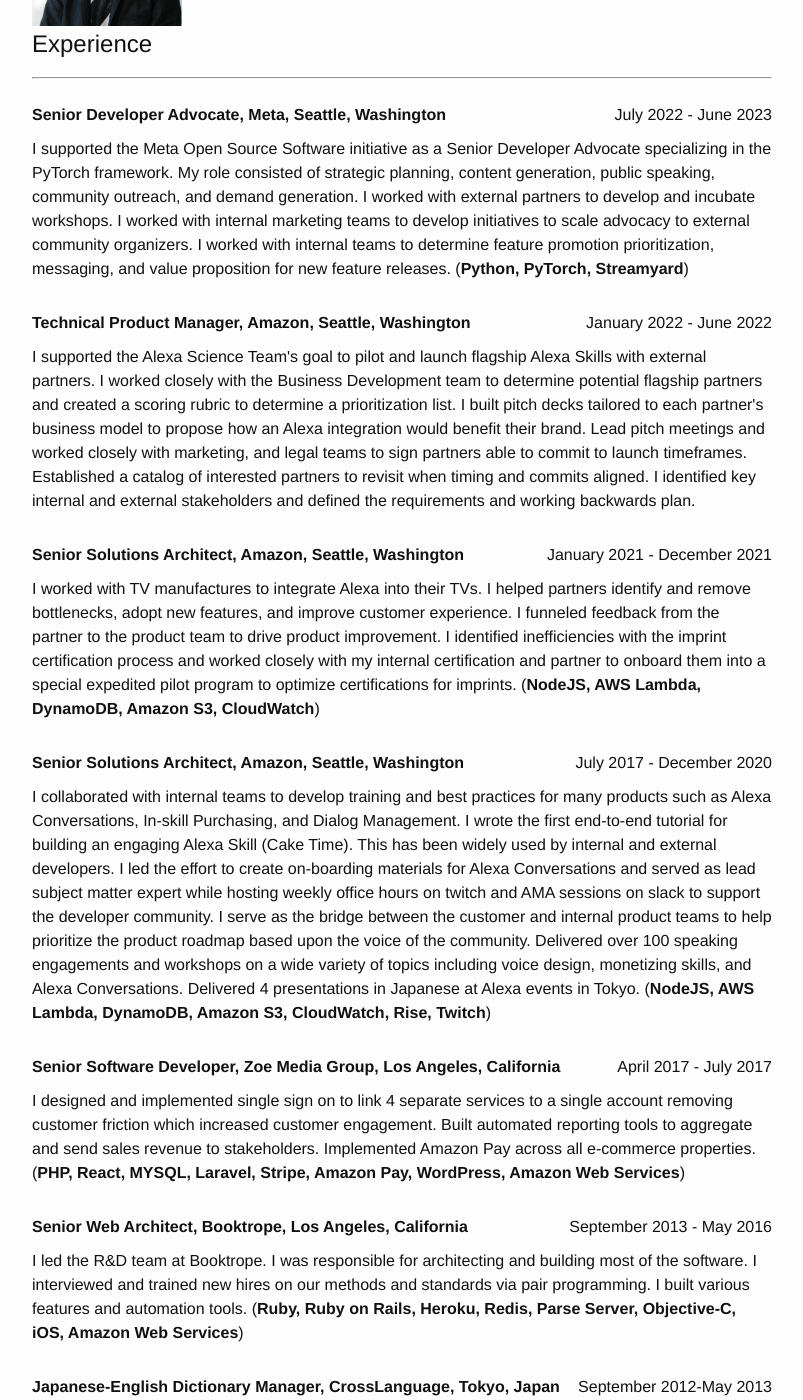
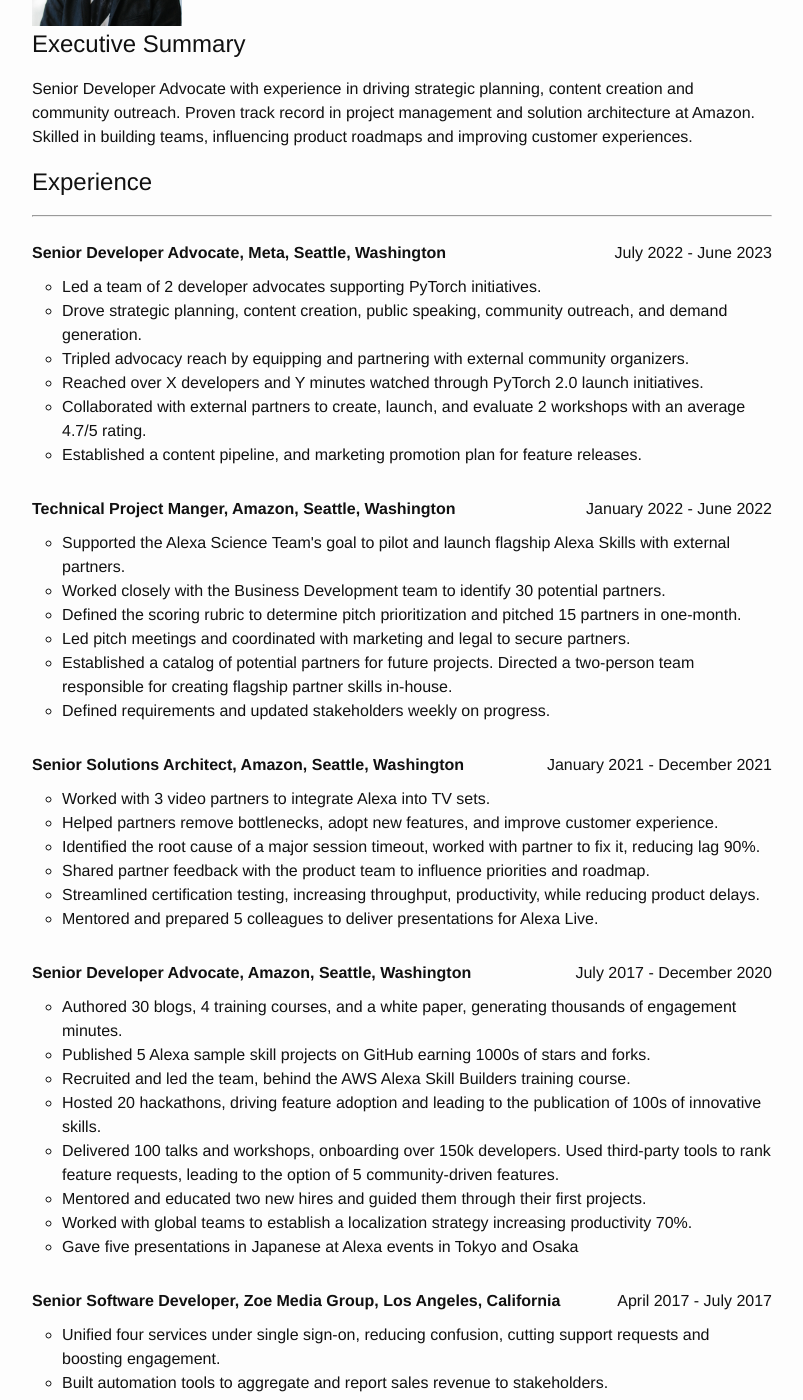
Before and after one commit to SleepyDeveloper/sleepydeveloper.github.io, a Jekyll site: the page built from resume.html, in a window 1280 px wide and 1400 px high, scrolled down 216 px. Shown: the whole window, without its empty margins (238-1041 px from the left). Built offline with Jekyll 4.4.1, drawn with Linux system fonts in a browser that asks for light colours; some of the changed text lies outside the part shown.

Commit message:
Updated work experience to bulleted list, added executive summary.

```diff
--- /dev/null
+++ b/_data/executive-summary.yml
@@ -0,0 +1 @@
+executive_summary: Senior Developer Advocate with experience in driving strategic planning, content creation and community outreach. Proven track record in project management and solution architecture at Amazon. Skilled in building teams, influencing product roadmaps and improving customer experiences.
--- a/_data/work-experience.yml
+++ b/_data/work-experience.yml
@@ -2,69 +2,117 @@
   title:  Senior Developer Advocate
   location: Seattle, Washington
   duration: July 2022 - June 2023
-  description: I supported the Meta Open Source Software initiative as a Senior Developer Advocate specializing in the PyTorch framework. My role consisted of strategic planning, content generation, public speaking, community outreach, and demand generation. I worked with external partners to develop and incubate workshops. I worked with internal marketing teams to develop initiatives to scale advocacy to external community organizers. I worked with internal teams to determine feature promotion prioritization, messaging, and value proposition for new feature releases.
-  technologies: Python, PyTorch, Streamyard
+  description:
+    - Led a team of 2 developer advocates supporting PyTorch initiatives.
+    - Drove strategic planning, content creation, public speaking, community outreach, and demand generation.
+    - Tripled advocacy reach by equipping and partnering with external community organizers.
+    - Reached over X developers and Y minutes watched through PyTorch 2.0 launch initiatives.
+    - Collaborated with external partners to create, launch, and evaluate 2 workshops with an average 4.7/5 rating.
+    - Established a content pipeline, and marketing promotion plan for feature releases.
+  technologies:
 
 - company: Amazon
-  title: Technical Product Manager
+  title: Technical Project Manger
   location: Seattle, Washington
   duration: January 2022 - June 2022
-  description: I supported the Alexa Science Team's goal to pilot and launch flagship Alexa Skills with external partners. I worked closely with the Business Development team to determine potential flagship partners and created a scoring rubric to determine a prioritization list. I built pitch decks tailored to each partner's business model to propose how an Alexa integration would benefit their brand. Lead pitch meetings and worked closely with marketing, and legal teams to sign partners able to commit to launch timeframes. Established a catalog of interested partners to revisit when timing and commits aligned. I identified key internal and external stakeholders and defined the requirements and working backwards plan.
+  description:
+    - Supported the Alexa Science Team's goal to pilot and launch flagship Alexa Skills with external partners.
+    - Worked closely with the Business Development team to identify 30 potential partners.
+    - Defined the scoring rubric to determine pitch prioritization and pitched 15 partners in one-month.
+    - Led pitch meetings and coordinated with marketing and legal to secure partners.
+    - Established a catalog of potential partners for future projects. Directed a two-person team responsible for creating flagship partner skills in-house.
+    - Defined requirements and updated stakeholders weekly on progress.
+
   technologies:
 
 - company: Amazon
   title: Senior Solutions Architect
   location: Seattle, Washington
   duration: January 2021 - December 2021
-  description: I worked with TV manufactures to integrate Alexa into their TVs. I helped partners identify and remove bottlenecks, adopt new features, and improve customer experience. I funneled feedback from the partner to the product team to drive product improvement. I identified inefficiencies with the imprint certification process and worked closely with my internal certification and partner to onboard them into a special expedited pilot program to optimize certifications for imprints.
-  technologies: NodeJS, AWS Lambda, DynamoDB, Amazon S3, CloudWatch
-
+  description:
+    - Worked with 3 video partners to integrate Alexa into TV sets.
+    - Helped partners remove bottlenecks, adopt new features, and improve customer experience.
+    - Identified the root cause of a major session timeout, worked with partner to fix it, reducing lag 90%.
+    - Shared partner feedback with the product team to influence priorities and roadmap.
+    - Streamlined certification testing, increasing throughput, productivity, while reducing product delays.
+    - Mentored and prepared 5 colleagues to deliver presentations for Alexa Live.
+  technologies:
 
 - company: Amazon
-  title: Senior Solutions Architect
+  title: Senior Developer Advocate
   location: Seattle, Washington
   duration: July 2017 - December 2020
-  description: I collaborated with internal teams to develop training and best practices for many products such as Alexa Conversations, In-skill Purchasing, and Dialog Management. I wrote the first end-to-end tutorial for building an engaging Alexa Skill (Cake Time). This has been widely used by internal and external developers. I led the effort to create on-boarding materials for Alexa Conversations and served as lead subject matter expert while hosting weekly office hours on twitch and AMA sessions on slack to support the developer community. I serve as the bridge between the customer and internal product teams to help prioritize the product roadmap based upon the voice of the community. Delivered over 100 speaking engagements and workshops on a wide variety of topics including voice design, monetizing skills, and Alexa Conversations. Delivered 4 presentations in Japanese at Alexa events in Tokyo.
-  technologies: NodeJS, AWS Lambda, DynamoDB, Amazon S3, CloudWatch, Rise, Twitch
+  description:
+    - Authored 30 blogs, 4 training courses, and a white paper, generating thousands of engagement minutes.
+    - Published 5 Alexa sample skill projects on GitHub earning 1000s of stars and forks.
+    - Recruited and led the team, behind the AWS Alexa Skill Builders training course.
+    - Hosted 20 hackathons, driving feature adoption and leading to the publication of 100s of innovative skills.
+    - Delivered 100 talks and workshops, onboarding over 150k developers. Used third-party tools to rank feature requests, leading to the option of 5 community-driven features.
+    - Mentored and educated two new hires and guided them through their first projects.
+    - Worked with global teams to establish a localization strategy increasing productivity 70%.
+    - Gave five presentations in Japanese at Alexa events in Tokyo and Osaka
+  technologies:
 
 - company: Zoe Media Group
   title: Senior Software Developer
   location: Los Angeles, California
   duration: April 2017 - July 2017
-  description: I designed and implemented single sign on to link 4 separate services to a single account removing customer friction which increased customer engagement. Built automated reporting tools to aggregate and send sales revenue to stakeholders. Implemented Amazon Pay across all e-commerce properties.
-  technologies: PHP, React, MYSQL, Laravel, Stripe, Amazon Pay, WordPress, Amazon Web Services
+  description:
+    - Unified four services under single sign-on, reducing confusion, cutting support requests and boosting engagement.
+    - Built automation tools to aggregate and report sales revenue to stakeholders.
+    - Integrated Amazon Pay across all e-commerce platforms, increasing revenue streams 3x.
+    - Fixed a subscription bug and collaborated with billing to recover revenue.
+  technologies:
 
 - company: Booktrope
   title: Senior Web Architect
   location: Los Angeles, California
   duration: September 2013 - May 2016
-  description: I led the R&D team at Booktrope. I was responsible for architecting and building most of the software. I interviewed and trained new hires on our methods and standards via pair programming.  I built various features and automation tools.
-  technologies: Ruby, Ruby on Rails, Heroku, Redis, Parse Server, Objective-C, iOS, Amazon Web Services
+  description:
+    - Led Booktrope's R&D, developing and testing 90% of the software.
+    - Interviewed and mentored new hires, and implemented pair programming for onboarding.
+    - Built a system to track book rankings, optimize cover design, marketing, and author recruitment.
+    - Developed pricing automation for eBooks, streamlining promotions and contractual pricing.
+  technologies:
 
 - company: CrossLanguage
   title: Japanese-English Dictionary Manager
   location: Tokyo, Japan
   duration: September 2012-May 2013
-  description: I was the only American Employee. All communication was in Japanese. I was responsible for the Japanese-English dictionary. I fixed broken translations and wrote many tools to assist the translation engine and dictionary teams.  I led meetings to introduce and train staff how to use the tools.
-  technologies: Ruby, Perl, C++, Bash Scripting
+  description:
+    - Communicated exclusively in Japanese as the sole American employee.
+    - Maintained an improved Japanese-English translation engine's rules.
+    - Automated translation tasks, boosting team efficiency through tool creation.
+    - Instructed colleagues on automation tools for better workflow.
+  technologies:
 
 - company: CrossLanguage
   title: Japanese-English Dictionary Intern
   location: Tokyo, Japan
   duration: June 2012-August 2013
-  description: Due to visa constraints and to prove my skills and accelerate the hiring process, I was hired as an unpaid intern. I completed the three month hiring process in one and a half months. I added over 3000 words into the Japanese-English dictionary and learned how to use their proprietary tools. I built a web spider that I was given two weeks to work on in two days.
-  technologies: Perl, Various Proprietary Tools
+  description:
+    - Hired as an unpaid intern due to visa limits, completing the hiring process in half the time.
+    - Added 3,000+ words to the Japanese-English dictionary in record time.
+    - Built a web spider in two days, a scheduled for two weeks.
+  technologies:
 
 - company: CrownPeak
   title: Senior Developer
   location: Los Angeles, CA
   duration: March 2009-August 2011
-  description: Using my knowledge of the legacy VBScript API, I led the new C# API development project. I created tools to analyze template source code to determine mission critical APIs. I broke the project into three phases - p0, p1 and p2. I bridged the gap between Engineering and Production by acting as a liaison training production how to use the new API and made improvements based on feedback. I used C# .NET's documentation tags and sandcastle to generate new API documentation that could be updated automatically as new APIs were added.
-  technologies: VBScript, C#/.NET, HTML, CSS, Javascript, Selenium
+  description:
+    - Led the new C# API development project.
+    - Created tools to analyze template code and maintain API documentation, enhancing workflow.
+    - Bridged communication between Engineering and Production for API enhancements.
+    - Educated Production to use the new API and made improvements based on feedback.
+  technologies:
 
 - company: CrownPeak
   title: Associate Web Application Engineer
   location: Los Angeles, CA
   duration: September 2006-February 2009
-  description: I acted as client account/project manager and developer. During the implementation phase I met regularly with clients to report progress, answer questions, and discuss solutions to SEO, Data Architecture, and front-end related questions. My implementation of an AJAX event calendar became the de facto standard for all clients who required an event calendar.  I became API documentation owner when I identified many missing and undocumented API functions from our internal docs. I worked with the engineering team to update the documentation.
-  technologies: VBScript, PHP, C#/.NET, HTML, CSS, Javascript, Perl
+  description:
+    - Managed client projects, solving CMS, SEO, Data Architecture, backend and front end issues.
+    - Developed a widely adopted AJAX event calendar.
+    - Owned API documentation, updating missing functions, improving internal docs alongside Engineering.
+  technologies:
--- /dev/null
+++ b/_resume/executive-summary.html
@@ -0,0 +1,2 @@
+<h2>Executive Summary</h2>
+<p>{{ include.executive_summary }}</p>
--- a/_resume/work-experience.html
+++ b/_resume/work-experience.html
@@ -6,7 +6,11 @@
     <strong>{{ position.title }}, {{ position.company }}, {{ position.location }}</strong>
     <div class="work-dates">{{ position.duration }}</div>
     <div class="work-description">
-      {{ position.description }}
+      <ul>
+        {% for description in position.description  %}
+        <li>{{ description}}</li>
+        {% endfor %}
+      </ul>
       {% if position.technologies %}
       (<strong>{{ position.technologies }}</strong>)
       {% endif %}
--- a/resume.html
+++ b/resume.html
@@ -6,7 +6,8 @@
 
 <div class="home">
   {% include_relative _includes/profile.html %}
-  {% include_relative _resume/work-experience.html work_experience=site.data.work-experience %}
+  {% include_relative _resume/executive-summary.html executive_summary=site.data.executive-summary.executive_summary %}
+  {% include_relative _resume/work-experience.html work_experience = site.data.work-experience %}
   {% include_relative _resume/technical-skills.html %}
   {% include_relative _resume/education-and-accolades.html education_and_accolades = site.data.education-and-accolades %}
 </div>
```
Also changed, not shown: _includes/work-experience.html (+6 -1 lines).
